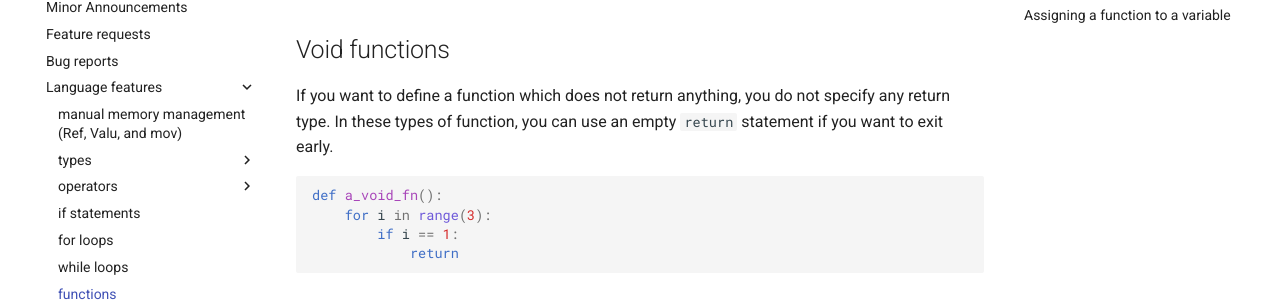
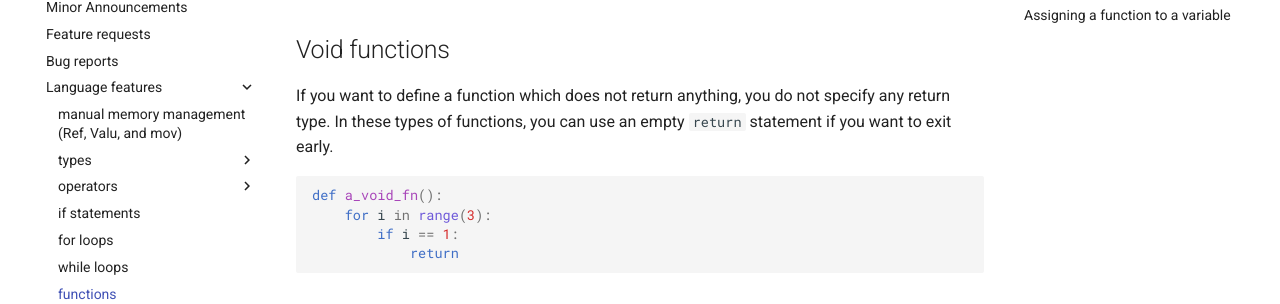
Before and after one commit to curtispuetz/pypp-docs, an MkDocs documentation site: the page built from docs/lang_features/functions.md, in a window 1280 px wide and 900 px high, scrolled down 1324 px. Shown: the part 174-478 px from the top of the window. Built offline with MkDocs 1.6.1 and Material for MkDocs 9.7.7, drawn with Linux system fonts in a browser that asks for light colours; some of the changed text lies outside the part shown.

Commit message:
Fix grammar in functions.md documentation
Corrected minor grammatical issues in the documentation.

````diff
--- a/docs/lang_features/functions.md
+++ b/docs/lang_features/functions.md
@@ -68,7 +68,7 @@ def pseudo_fn():
 
 ## Void functions
 
-If you want to define a function which does not return anything, you do not specify any return type. In these types of function, you can use an empty `return` statement if you want to exit early.
+If you want to define a function which does not return anything, you do not specify any return type. In these types of functions, you can use an empty `return` statement if you want to exit early.
 
 ```python
 def a_void_fn():
````
Also changed, not shown: other parts of docs/lang_features/functions.md (+1 -1 lines).
